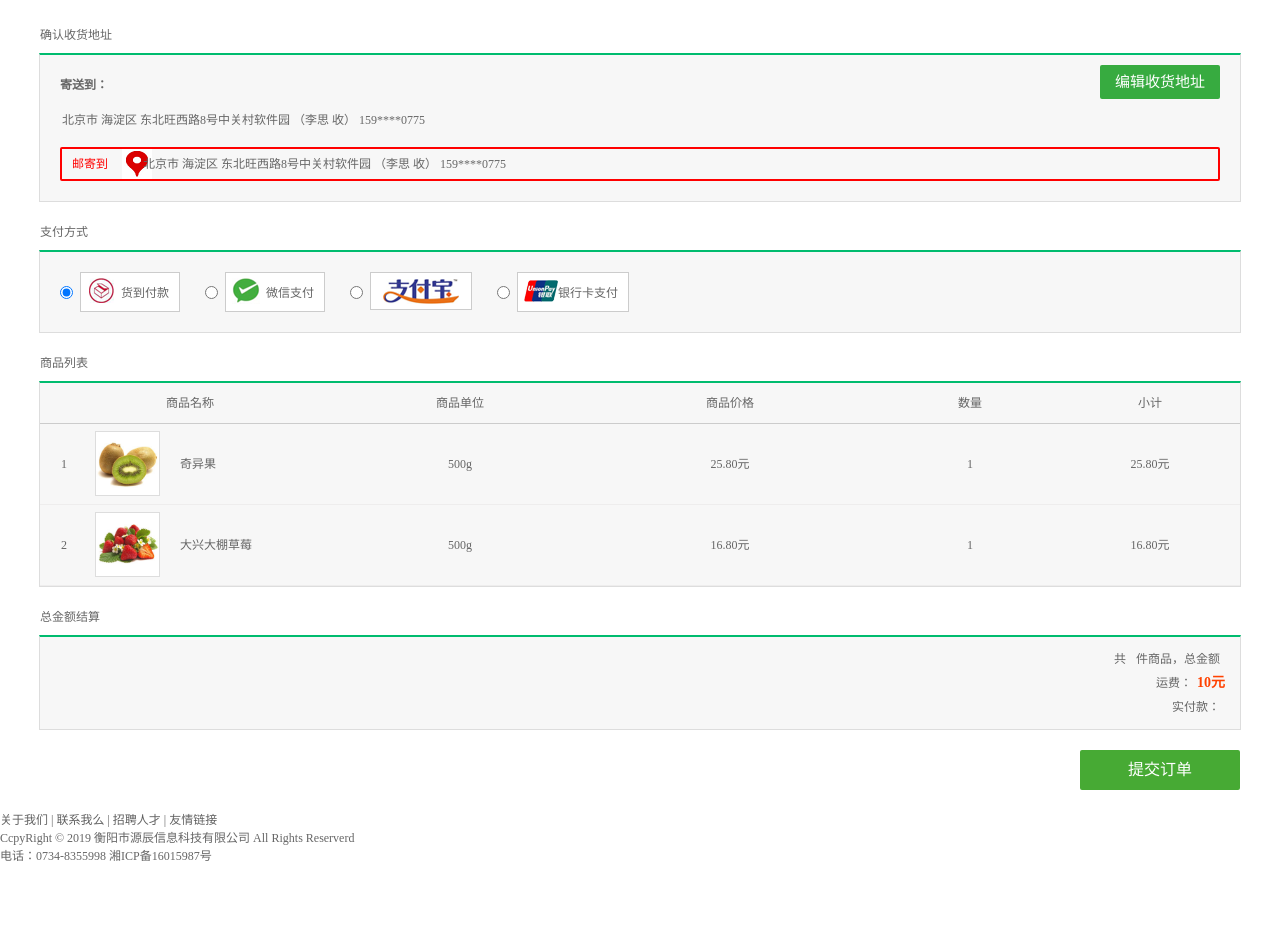
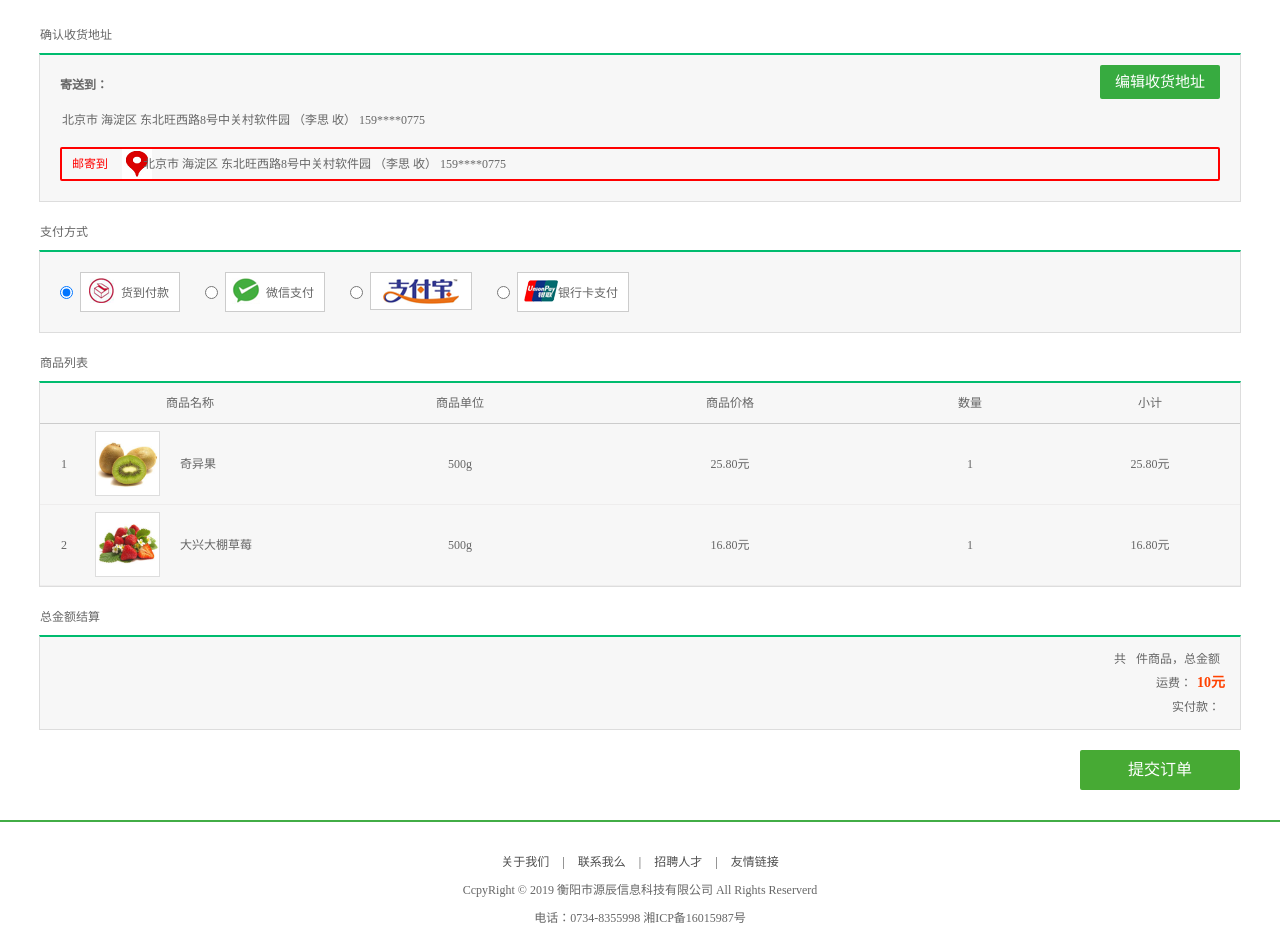
Before and after one commit to navyzhou/static-fresh, a plain HTML site: page pay.html in a window 1280 px wide. Shown: the part 140-1066 px from the top of the page. Before the commit the page ends 1004 px from the top, so only its background shows below. Drawn offline with Linux system fonts and the light colour scheme; a script that the page names is missing.

Commit message:
修改订单页面

```diff
--- a/pay.html
+++ b/pay.html
@@ -3,10 +3,18 @@
 <head>
 <meta charset="utf-8">
 <title>天天生鲜-支付管理</title>
- <link rel="shortcut icon" href="images/copylogo.png">
- <link rel="stylesheet" href="css/reset.css">
- <link rel="stylesheet" href="css/main.css">
- <link rel="stylesheet" href="css/pay.css">
+<!--添加自适应说明  width=device-width:设备宽度   initial-scale=1原始缩放比例为1.0，即网页初始大小占屏幕面积的100%。-->
+<meta name="viewport" content="width=device-width,initial-scale=1.0"/>
+<!--如果用户使用的IE浏览版本低于IE9,那么加载下面的JS文件-->
+<!--[if lt IE 9]>
+	<script src="http://css3-mediaqueries-js.googlecode.com/svn/trunk/css3-mediaqueries.js"></script>
+    <script src="http://html5shim.googlecode.com/svn/trunk/html5.js"></script>
+<![endif]-->
+<link rel="shortcut icon" href="images/copylogo.png">
+<link rel="stylesheet" href="css/reset.css">
+<link rel="stylesheet" href="css/main.css">
+<link rel="stylesheet" href="css/pay.css">
+<link rel="stylesheet" href="css/foot.css">
 </head>
 
 <body>
```
Also changed, not shown: cart.html (+8 -0 lines), goods.html (+5 -4 lines), login.html (+7 -0 lines), order.html (+8 -0 lines), register.html (+7 -0 lines), user.html (+12 -4 lines).
